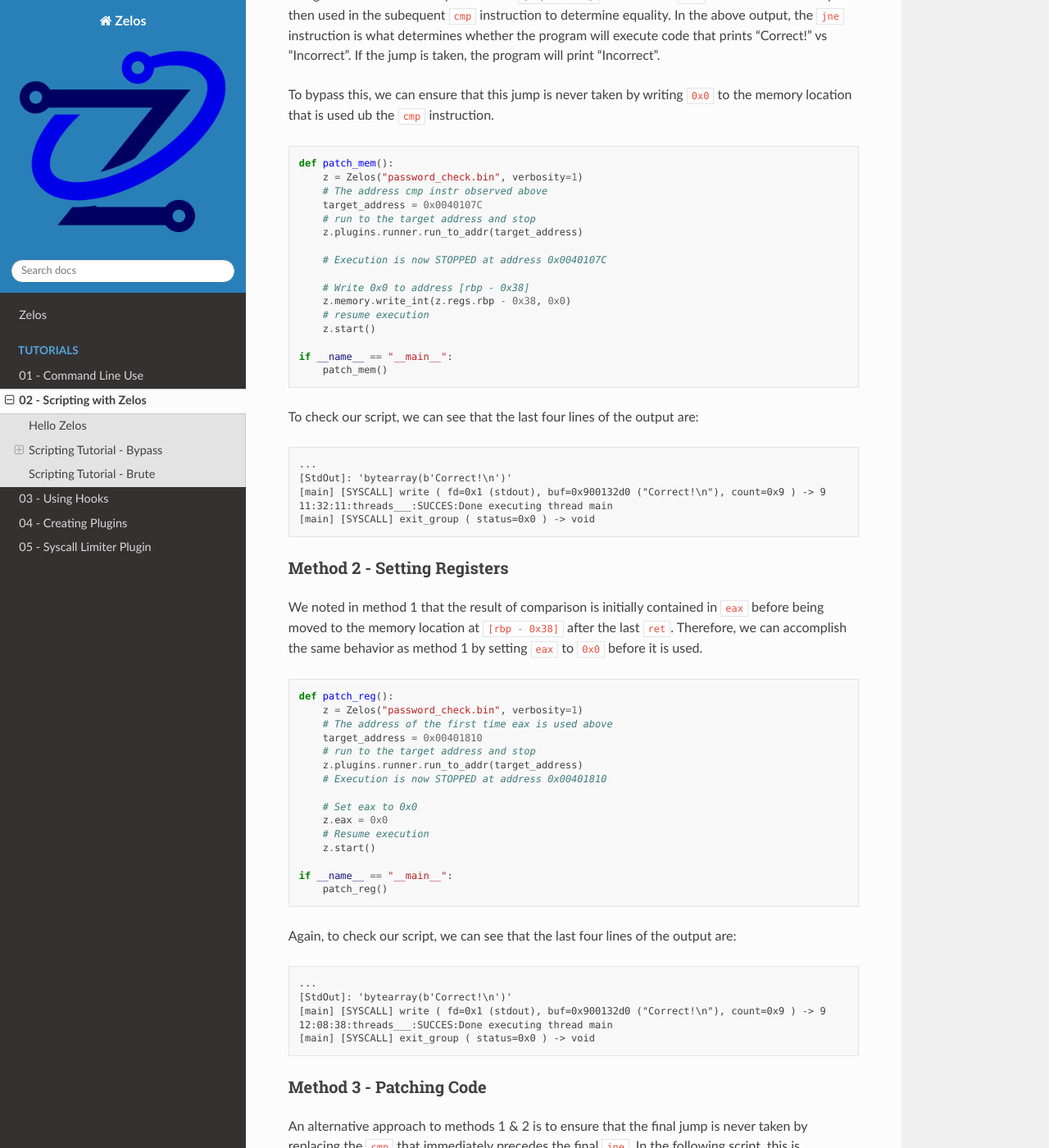
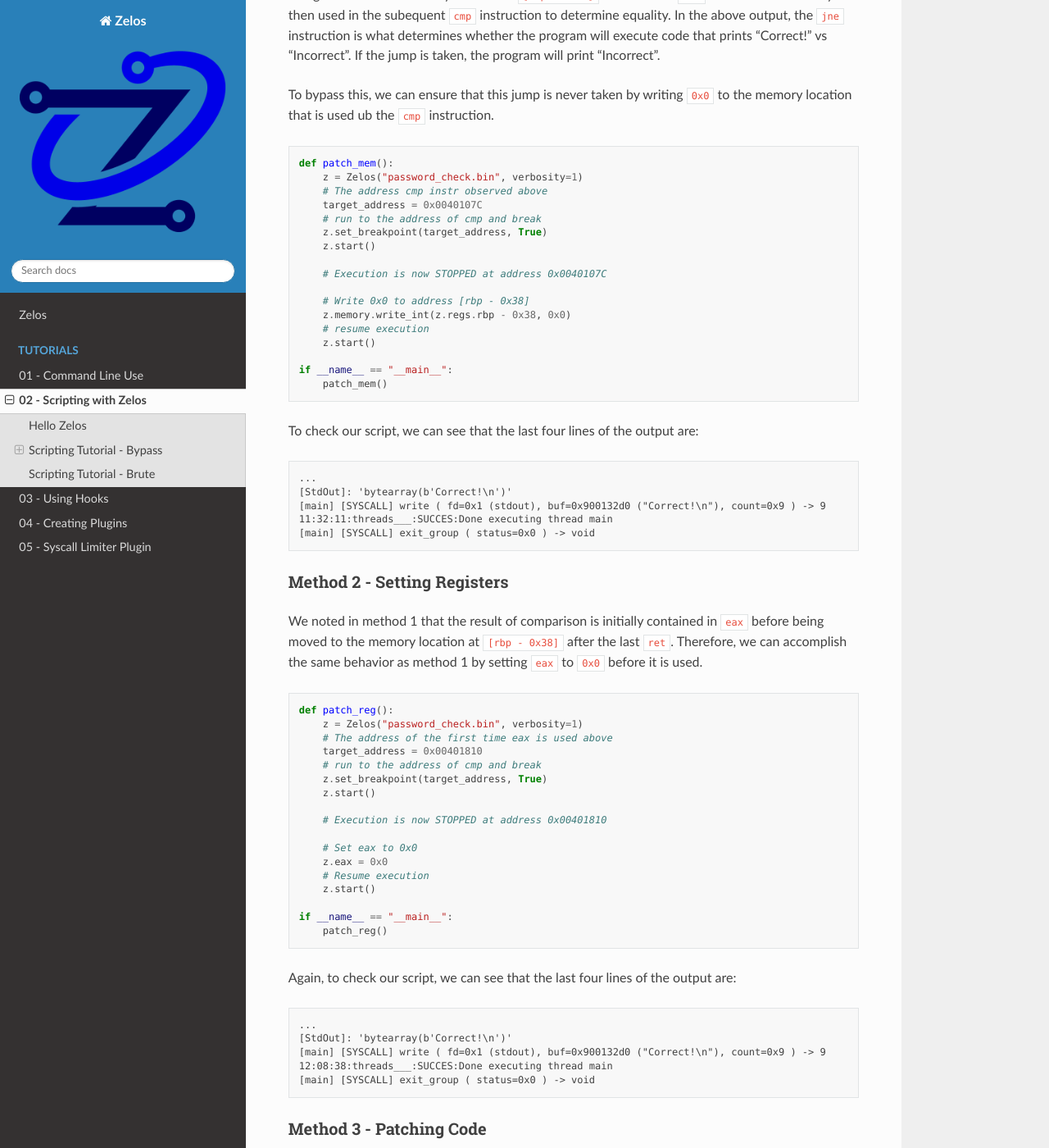
Before and after one commit to zeropointdynamics/zelos, a Sphinx documentation site: the page built from docs/tutorials/02_scripting.md, in a window 1280 px wide and 1400 px high, scrolled down 2493 px. Shown: the whole window at 82% size. Built offline with Sphinx 7.4.7 and the Read the Docs theme 2.0.0, drawn with Linux system fonts in a browser that asks for light colours; pages that are not in the unit, such as notebooks, are missing from menus; some of the changed text lies outside the part shown.

Commit message:
Replace run_to_addr in documentation

```diff
--- a/docs/tutorials/02_scripting.md
+++ b/docs/tutorials/02_scripting.md
@@ -141,8 +141,9 @@ def patch_mem():
     z = Zelos("password_check.bin", verbosity=1)
     # The address cmp instr observed above
     target_address = 0x0040107C
-    # run to the target address and stop
-    z.plugins.runner.run_to_addr(target_address)
+    # run to the address of cmp and break
+    z.set_breakpoint(target_address, True)
+    z.start()
 
     # Execution is now STOPPED at address 0x0040107C
 
@@ -176,8 +177,10 @@ def patch_reg():
     z = Zelos("password_check.bin", verbosity=1)
     # The address of the first time eax is used above
     target_address = 0x00401810
-    # run to the target address and stop
-    z.plugins.runner.run_to_addr(target_address)
+    # run to the address of cmp and break
+    z.set_breakpoint(target_address, True)
+    z.start()
+
     # Execution is now STOPPED at address 0x00401810
 
     # Set eax to 0x0
@@ -215,8 +218,9 @@ def patch_code():
     z = Zelos("password_check.bin", verbosity=1)
     # The address of the cmp instr
     target_address = 0x0040107C
-    # run to the address of cmp and stop
-    z.plugins.runner.run_to_addr(target_address)
+    # run to the address of cmp and break
+    z.set_breakpoint(target_address, True)
+    z.start()
 
     # Execution is now STOPPED at address 0x0040107C
 
@@ -321,8 +325,10 @@ def brute():
     z = Zelos("password.bin", verbosity=1)
     # The address of strcmp observed above
     strcmp_address = 0x00400BB6
-    # run to the address of call to strcmp and stop
-    z.plugins.runner.run_to_addr(strcmp_address)
+    # run to the address of cmp and break
+    z.set_breakpoint(strcmp_address, True)
+    z.start()
+
     # Execution is now STOPPED at address 0x00400BB6
 
     # get initial reg values of rdi & rsi before strcmp is called
@@ -386,8 +392,10 @@ def brute():
     z = Zelos("password.bin", verbosity=1)
     # The address of strcmp observed above
     strcmp_address = 0x00400BB6
-    # run to the address of call to strcmp and stop
-    z.plugins.runner.run_to_addr(strcmp_address)
+    # run to the address of cmp and break
+    z.set_breakpoint(strcmp_address, True)
+    z.start()
+
     # Execution is now STOPPED at address 0x00400BB6
 
     # get initial reg values of rdi & rsi before strcmp is called
@@ -402,8 +410,10 @@ def brute():
 
         # Address of the test instr
         test_address = 0x00400BBB
-        # run to the address of test instr and stop
-        z.plugins.runner.run_to_addr(test_address)
+        # run to the address of cmp and break
+        z.set_breakpoint(test_address, True)
+        z.start()
+
         # execute one step, in this case the test instr
         z.step()
 
```
Also changed, not shown: examples/script_brute/README.md, examples/script_bypass/README.md.
